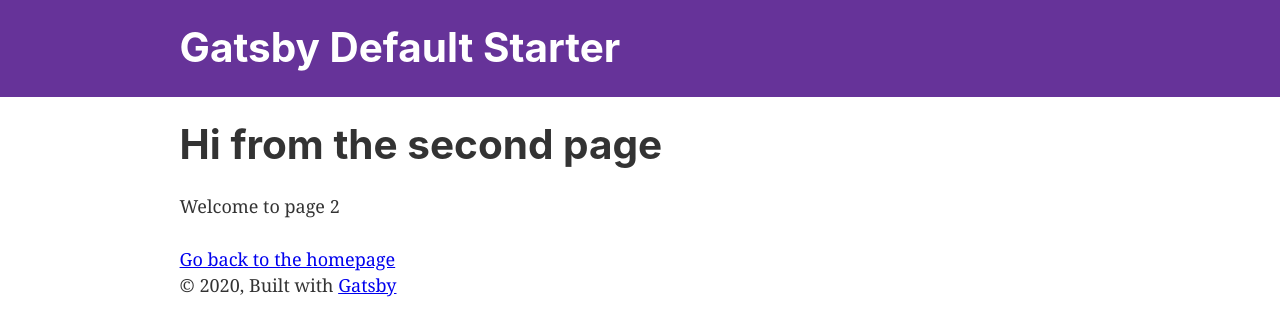
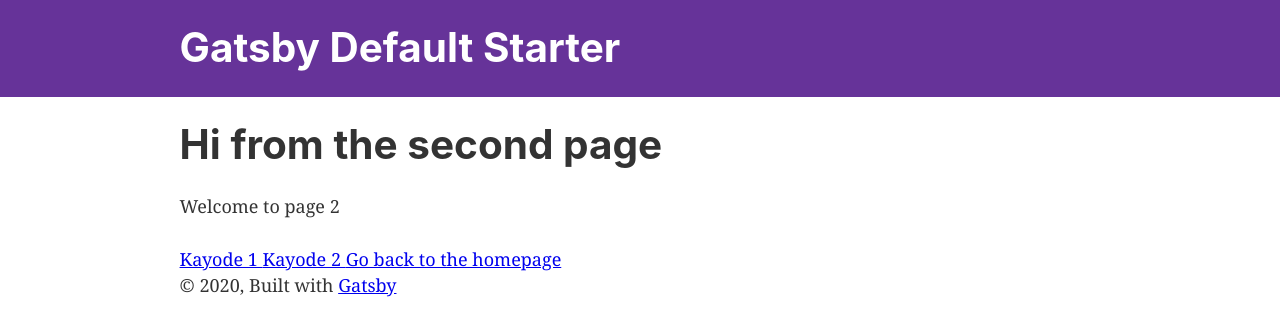
Before and after one commit to Caryourday96/Gatsby-Azure, a Gatsby site: page /page-2 in a window 1280 px wide. Built offline with nearby package versions, Linux system fonts and the light colour scheme; Gatsby itself is replaced by a stand-in of ours.

Commit message:
added files and download link

```diff
--- a/src/pages/page-2.js
+++ b/src/pages/page-2.js
@@ -3,14 +3,25 @@ import { Link } from "gatsby"
 
 import Layout from "../components/layout"
 import SEO from "../components/seo"
+import downloadFile from '../images/TDOHB.pdf'
+import downloadFile1 from '../images/TDOHBS.pdf'
 
-const SecondPage = () => (
-  <Layout>
-    <SEO title="Page two" />
-    <h1>Hi from the second page</h1>
-    <p>Welcome to page 2</p>
-    <Link to="/">Go back to the homepage</Link>
-  </Layout>
+
+const SecondPage = () => ( <
+    Layout >
+    <
+    SEO title = "Page two" / >
+    <
+    h1 > Hi from the second page < /h1> <
+    p > Welcome to page 2 < /p> <
+    a href = { downloadFile }
+    download > Kayode 1 < /a> <
+    a href = { downloadFile1 }
+    download > Kayode 2 < /a>
+
+    <
+    Link to = "/" > Go back to the homepage < /Link> <
+    /Layout>
 )
 
 export default SecondPage
```
Also changed, not shown: 2 other files.
